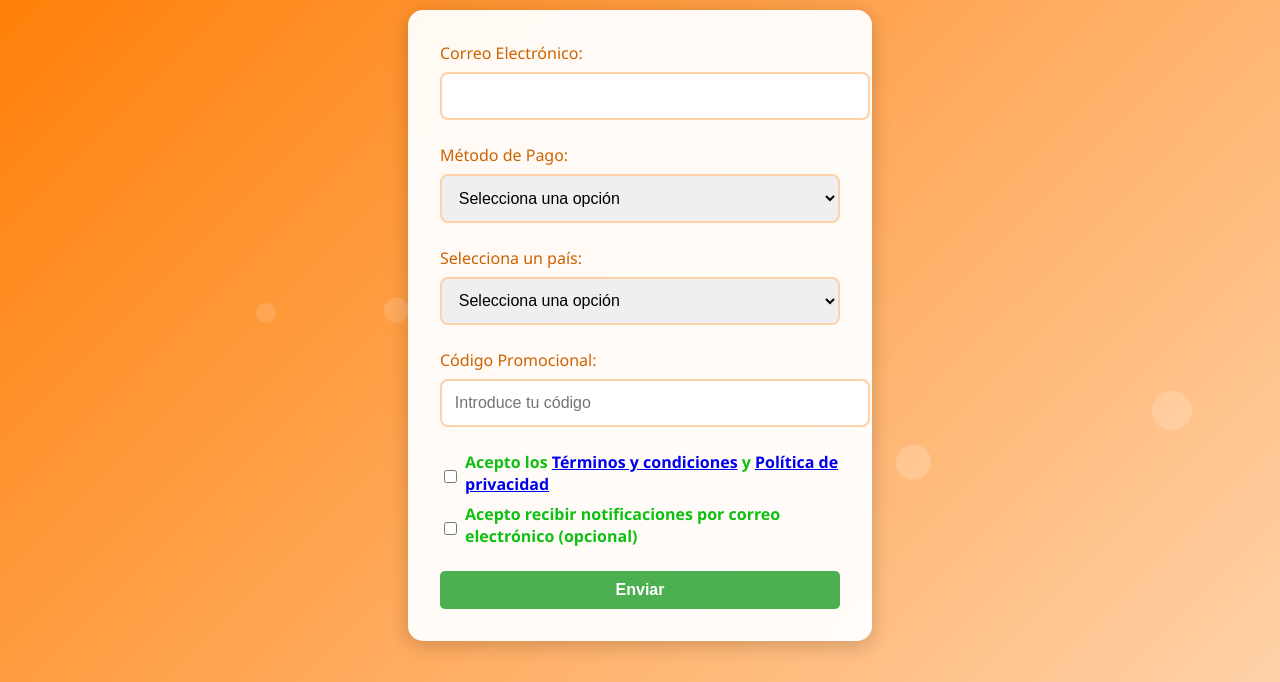
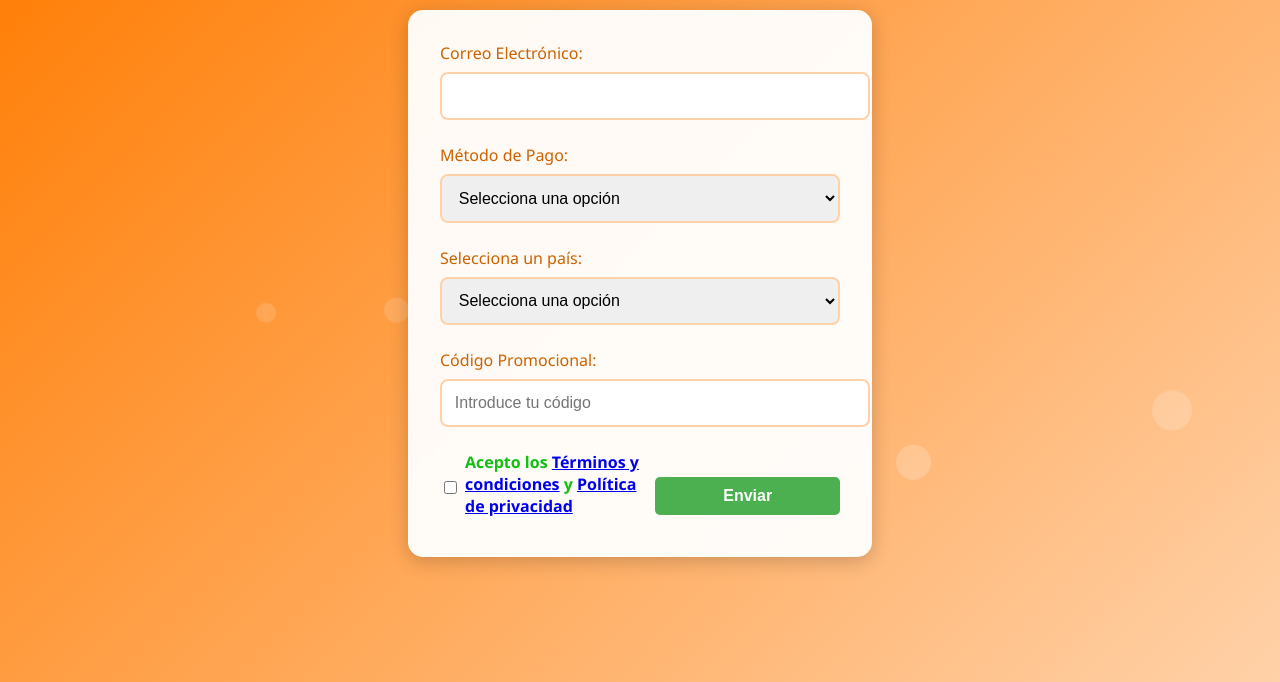
Before and after one commit to GanaCash/mandarconemails, a website: page public/index.html in a window 1280 px wide. Shown: the part 118-800 px from the top of the page. Drawn offline with Linux system fonts and the light colour scheme.

Commit message:
Update index.html

```diff
--- a/public/index.html
+++ b/public/index.html
@@ -95,14 +95,7 @@ input[type="checkbox"]:checked + label {
                     <a href="https://ganacash.vercel.app/terminos-y-condiciones.html" target="_blank">Términos y condiciones</a> y
                     <a href="https://ganacash.vercel.app/politica-de-privacidad.html" target="_blank">Política de privacidad</a>
                 </label>
-            </div>
-          <div class="form-groupp">
-            <input type="checkbox" id="haaceptado" name="haaceptado">
-            <label for="haaceptado">
-                Acepto recibir notificaciones por correo electrónico (opcional)
-           </label>
-          </div>
-            <div>
+
             <button type="submit" id="submitButton">Enviar</button>
             </div>
         </form>
```
